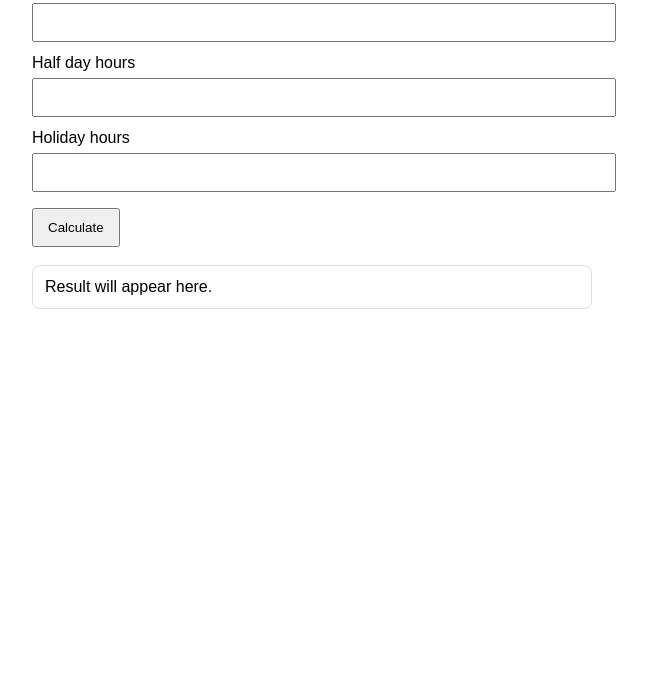
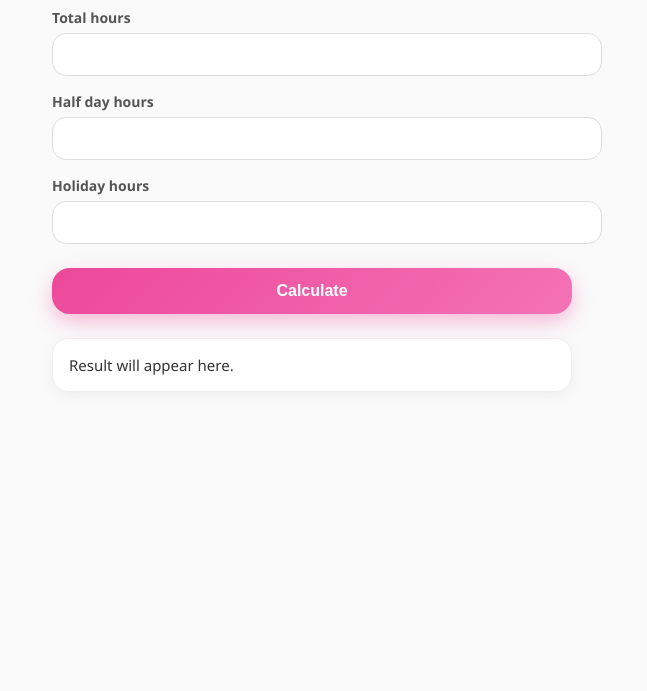
Before and after one commit to akrabacik/extra-hours-calculator, a plain HTML site: page index.html in a window 1280 px wide. Shown: the part 109-800 px from the top of the page, without its empty margins (328-975 px from the left). Drawn offline with Linux system fonts and the light colour scheme.

Commit message:
Update index.html
styling

```diff
--- a/index.html
+++ b/index.html
@@ -5,11 +5,81 @@
   <meta name="viewport" content="width=device-width,initial-scale=1" />
   <title>Extra Hours Calculator</title>
   <style>
-    body { font-family: Arial, sans-serif; max-width: 560px; margin: 40px auto; padding: 0 16px; }
-    label { display:block; margin-top: 12px; }
-    input { width: 100%; padding: 10px; margin-top: 6px; }
-    button { margin-top: 16px; padding: 10px 14px; cursor: pointer; }
-    .out { margin-top: 18px; padding: 12px; border: 1px solid #ddd; border-radius: 8px; }
+    body {
+    font-family: "Segoe UI", Arial, sans-serif;
+    max-width: 520px;
+    margin: 60px auto;
+    padding: 0 16px;
+    background: #fafafa;
+  }
+
+  h2 {
+    text-align: center;
+    margin-bottom: 24px;
+    color: #333;
+  }
+
+  label {
+    display: block;
+    margin-top: 16px;
+    font-size: 14px;
+    font-weight: 600;
+    color: #555;
+  }
+
+  input {
+    width: 100%;
+    padding: 12px 14px;
+    margin-top: 6px;
+    border-radius: 14px;
+    border: 1px solid #ddd;
+    font-size: 15px;
+    transition: border-color 0.2s, box-shadow 0.2s;
+  }
+
+  input:focus {
+    outline: none;
+    border-color: #ec4899;
+    box-shadow: 0 0 0 3px rgba(236, 72, 153, 0.15);
+  }
+
+  button {
+    width: 100%;
+    margin-top: 24px;
+    padding: 14px;
+    border-radius: 18px;
+    border: none;
+    background: linear-gradient(135deg, #ec4899, #f472b6);
+    color: white;
+    font-size: 16px;
+    font-weight: 600;
+    cursor: pointer;
+    transition: transform 0.1s, box-shadow 0.1s, opacity 0.1s;
+    box-shadow: 0 8px 20px rgba(236, 72, 153, 0.35);
+  }
+
+  button:hover {
+    opacity: 0.95;
+    transform: translateY(-1px);
+    box-shadow: 0 10px 24px rgba(236, 72, 153, 0.45);
+  }
+
+  button:active {
+    transform: translateY(0);
+    box-shadow: 0 6px 16px rgba(236, 72, 153, 0.35);
+  }
+
+  .out {
+    margin-top: 24px;
+    padding: 16px;
+    border-radius: 16px;
+    background: white;
+    border: 1px solid #eee;
+    font-size: 15px;
+    white-space: pre-line;
+    color: #333;
+    box-shadow: 0 4px 14px rgba(0, 0, 0, 0.05);
+  }
   </style>
 </head>
 <body>
```
